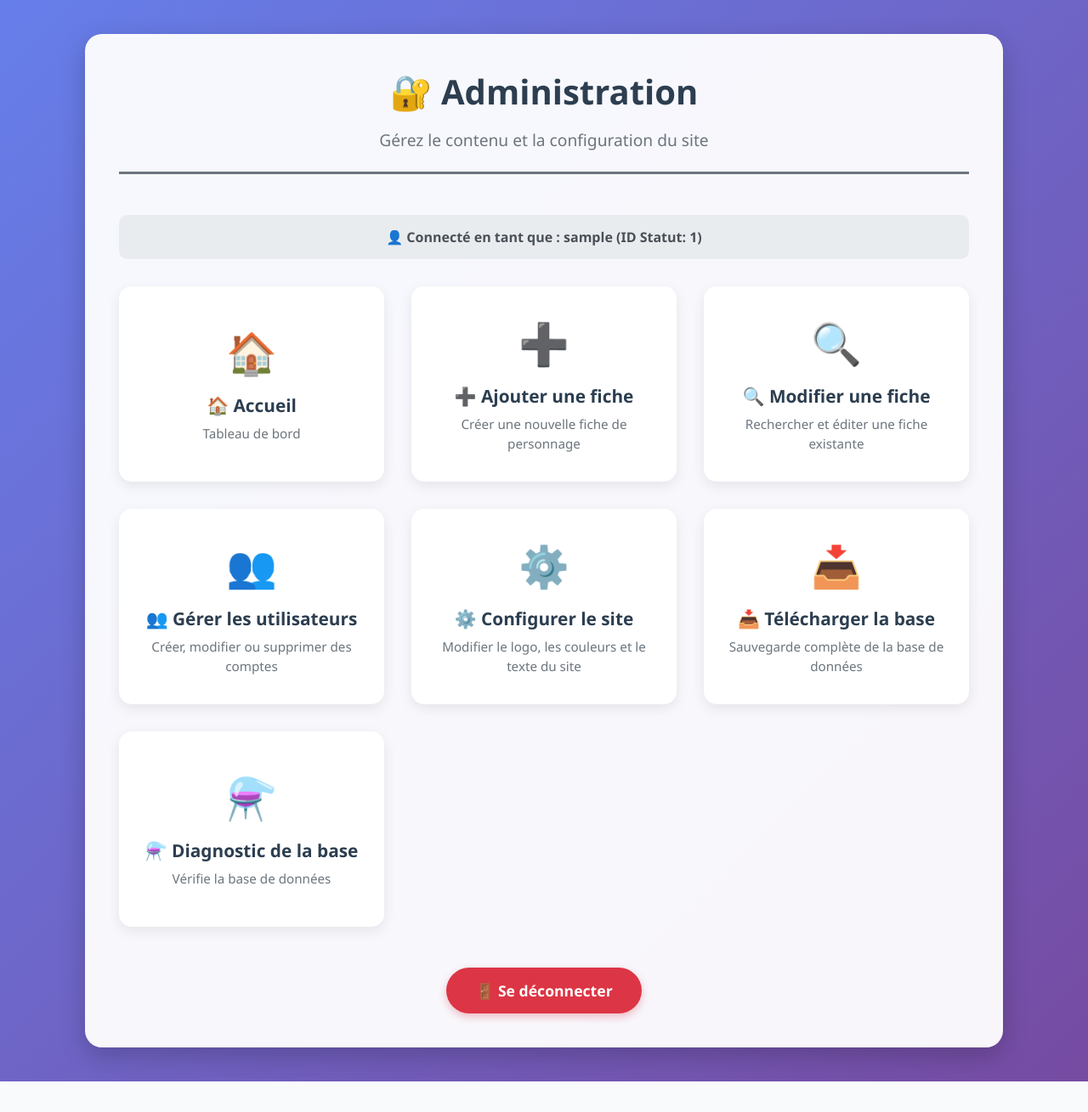
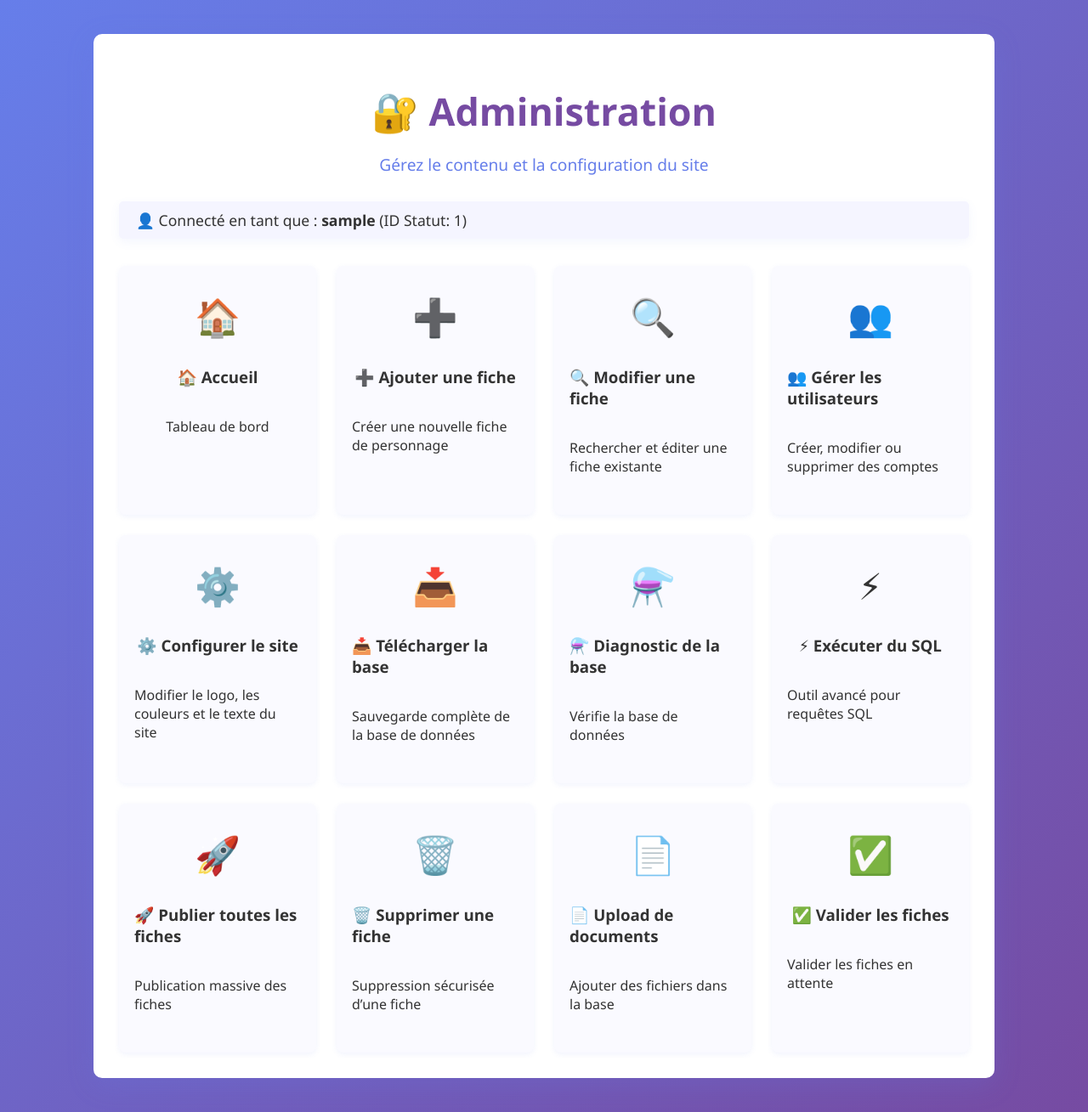
Before and after one commit to joel-jgweb/personnages-historiques, a PHP site: page /admin/index.php in a window 1280 px wide. Shown: the whole page at 85% size. Before the commit the page ends 1273 px from the top, so only its background shows below. Run offline with PHP 8.4, Linux system fonts and the light colour scheme; the visitor is signed in with stand-in values (Sample User, id 1).

Commit message:
modif index d'admin

```diff
--- a/www/admin/index.php
+++ b/www/admin/index.php
@@ -1,15 +1,23 @@
 <?php
-// index.php - Tableau de bord de l'administration (affichage conditionnel selon les droits)
 session_start();
+
+// Gestion de l'inactivité (10 minutes)
+define('MAX_IDLE_TIME', 600);
+if (isset($_SESSION['LAST_ACTIVITY']) && (time() - $_SESSION['LAST_ACTIVITY'] > MAX_IDLE_TIME)) {
+    session_unset();
+    session_destroy();
+    header("Location: login.php?timeout=1");
+    exit;
+}
+$_SESSION['LAST_ACTIVITY'] = time();
+
 if (!isset($_SESSION['user_id'])) {
     header("Location: login.php");
     exit;
 }
 
-// Inclure le gestionnaire de permissions
 require_once 'permissions.php';
 
-// Récupérer le statut de l'utilisateur depuis la session
 $userStatut = $_SESSION['user_statut'] ?? 7;
 $userLogin = $_SESSION['user_login'] ?? 'Utilisateur';
 
@@ -19,52 +27,87 @@ $menuItems = [
         'title' => '🏠 Accueil',
         'url' => 'index.php',
         'icon' => '🏠',
-        'allowedStatuts' => [1, 2, 3, 4, 5, 6], // Tout le monde sauf les lecteurs
+        'allowedStatuts' => [1, 2, 3, 4, 5, 6],
         'description' => 'Tableau de bord'
     ],
     [
         'title' => '➕ Ajouter une fiche',
         'url' => 'ajouter_fiche.php',
         'icon' => '➕',
-        'allowedStatuts' => [1, 2, 3, 6], // Super-Admin, Admin Fiches, Rédacteur, Admin Simple
+        'allowedStatuts' => [1, 2, 3, 6],
         'description' => 'Créer une nouvelle fiche de personnage'
     ],
     [
         'title' => '🔍 Modifier une fiche',
         'url' => 'modifier_fiche.php',
         'icon' => '🔍',
-        'allowedStatuts' => [1, 2, 3, 4, 6], // Super-Admin, Admin Fiches, Rédacteur, Valideur, Admin Simple
+        'allowedStatuts' => [1, 2, 3, 4, 6],
         'description' => 'Rechercher et éditer une fiche existante'
     ],
     [
         'title' => '👥 Gérer les utilisateurs',
         'url' => 'gerer_utilisateurs.php',
         'icon' => '👥',
-        'allowedStatuts' => [1], // Seulement le Super-Admin
+        'allowedStatuts' => [1],
         'description' => 'Créer, modifier ou supprimer des comptes'
     ],
     [
         'title' => '⚙️ Configurer le site',
         'url' => 'configurer_site.php',
         'icon' => '⚙️',
-        'allowedStatuts' => [1], // Seulement le Super-Admin
+        'allowedStatuts' => [1],
         'description' => 'Modifier le logo, les couleurs et le texte du site'
     ],
     [
         'title' => '📥 Télécharger la base',
         'url' => 'download_db.php',
         'icon' => '📥',
-        'allowedStatuts' => [1, 2, 6], // Super-Admin, Admin Fiches, Admin Simple
+        'allowedStatuts' => [1, 2, 6],
         'description' => 'Sauvegarde complète de la base de données'
     ],
     [
         'title' => '⚗️ Diagnostic de la base',
         'url' => 'diagnostic_base.php',
         'icon' => '⚗️',
-        'allowedStatuts' => [1], // Seulement le Super-Admin (outil technique)
+        'allowedStatuts' => [1],
         'description' => 'Vérifie la base de données'
     ],
-
+    // Ajouts demandés :
+    [
+        'title' => '⚡ Exécuter du SQL',
+        'url' => 'execute_sql.php',
+        'icon' => '⚡',
+        'allowedStatuts' => [1], // Super-Admin uniquement
+        'description' => 'Outil avancé pour requêtes SQL'
+    ],
+    [
+        'title' => '🚀 Publier toutes les fiches',
+        'url' => 'publier_toutes_fiches.php',
+        'icon' => '🚀',
+        'allowedStatuts' => [1], // Super-Admin uniquement
+        'description' => 'Publication massive des fiches'
+    ],
+    [
+        'title' => '🗑️ Supprimer une fiche',
+        'url' => 'supprimer_fiche.php',
+        'icon' => '🗑️',
+        'allowedStatuts' => [1,2,6],
+        'description' => 'Suppression sécurisée d’une fiche'
+    ],
+    [
+        'title' => '📄 Upload de documents',
+        'url' => 'upload_docs.php',
+        'icon' => '📄',
+        'allowedStatuts' => [1,2,6],
+        'description' => 'Ajouter des fichiers dans la base'
+    ],
+    [
+        'title' => '✅ Valider les fiches',
+        'url' => 'valider_fiches.php',
+        'icon' => '✅',
+        'allowedStatuts' => [1,2,4,6],
+        'description' => 'Valider les fiches en attente'
+    ],
 ];
 
 // Fonction utilitaire pour vérifier si l'utilisateur a accès à un élément de menu
@@ -90,97 +133,60 @@ function userCanAccess($allowedStatuts) {
         .container {
             max-width: 1000px;
             margin: 40px auto;
-            background: rgba(255, 255, 255, 0.95);
-            padding: 40px;
-            border-radius: 20px;
-            box-shadow: 0 10px 30px rgba(0,0,0,0.2);
+            background: #fff;
+            border-radius: 10px;
+            box-shadow: 0 8px 32px rgba(102, 126, 234, 0.2);
+            padding: 30px;
         }
         .header {
             text-align: center;
-            margin-bottom: 3rem;
-            padding-bottom: 1.5rem;
-            border-bottom: 3px solid #6c757d;
+            margin-bottom: 30px;
         }
         .header h1 {
-            font-size: 2.5rem;
-            color: #2c3e50;
-            margin: 0;
-            font-weight: 700;
+            font-size: 2.8rem;
+            font-weight: bold;
+            margin-bottom: 0.5rem;
+            color: #764ba2;
         }
         .header p {
+            color: #667eea;
             font-size: 1.2rem;
-            color: #6c757d;
-            margin: 1rem 0 0 0;
         }
         .user-info {
-            background: #e9ecef;
-            padding: 15px;
-            border-radius: 10px;
             margin-bottom: 2rem;
-            text-align: center;
-            font-weight: bold;
-            color: #495057;
+            font-size: 1.1rem;
+            background: #f5f5ff;
+            border-radius: 5px;
+            padding: 10px 20px;
+            color: #333;
+            box-shadow: 0 4px 12px rgba(102, 126, 234, 0.07);
         }
         .menu-grid {
             display: grid;
-            grid-template-columns: repeat(auto-fit, minmax(300px, 1fr));
-            gap: 2rem;
+            grid-template-columns: repeat(auto-fit, minmax(220px, 1fr));
+            gap: 24px;
         }
         .menu-item {
-            background: white;
-            padding: 25px;
-            border-radius: 15px;
-            box-shadow: 0 5px 15px rgba(0,0,0,0.08);
-            transition: all 0.3s ease;
-            text-align: center;
-            text-decoration: none;
-            color: #333;
             display: flex;
             flex-direction: column;
             align-items: center;
-            justify-content: center;
-            min-height: 180px;
+            background: #fafaff;
+            border-radius: 8px;
+            box-shadow: 0 2px 6px rgba(102, 126, 234, 0.09);
+            padding: 30px 18px;
+            text-decoration: none;
+            color: #333;
+            transition: transform 0.2s, box-shadow 0.2s;
+            min-height: 175px;
+            position: relative;
         }
         .menu-item:hover {
-            transform: translateY(-5px);
-            box-shadow: 0 8px 25px rgba(0,0,0,0.15);
-            background: #f8f9fa;
+            transform: translateY(-4px) scale(1.03);
+            box-shadow: 0 6px 15px rgba(220, 53, 69, 0.4);
         }
-        .menu-item .icon {
-            font-size: 3rem;
-            margin-bottom: 1rem;
-            display: block;
-        }
-        .menu-item h3 {
-            font-size: 1.3rem;
-            margin: 0 0 0.5rem 0;
-            color: #2c3e50;
-        }
-        .menu-item p {
-            font-size: 0.95rem;
-            color: #6c757d;
-            margin: 0;
-            line-height: 1.5;
-        }
-        .logout-btn {
-            display: block;
-            width: 200px;
-            margin: 3rem auto 0;
-            padding: 15px;
-            background: #dc3545;
-            color: white;
-            text-align: center;
-            text-decoration: none;
-            border-radius: 50px;
-            font-weight: bold;
-            font-size: 1.1rem;
-            transition: all 0.3s;
-            box-shadow: 0 4px 10px rgba(220, 53, 69, 0.3);
-        }
-        .logout-btn:hover {
-            background: #c82333;
-            transform: translateY(-3px);
-            box-shadow: 0 6px 15px rgba(220, 53, 69, 0.4);
+        .icon {
+            font-size: 2.7rem;
+            margin-bottom: 10px;
         }
         .no-access {
             text-align: center;
@@ -236,8 +242,6 @@ function userCanAccess($allowedStatuts) {
             echo '</div>';
         }
         ?>
-
-        <a href="logout.php" class="logout-btn">🚪 Se déconnecter</a>
     </div>
 </body>
 </html>
```
Also changed, not shown: www/admin/upload_docs.php (+9 -0 lines), 1 other file.
